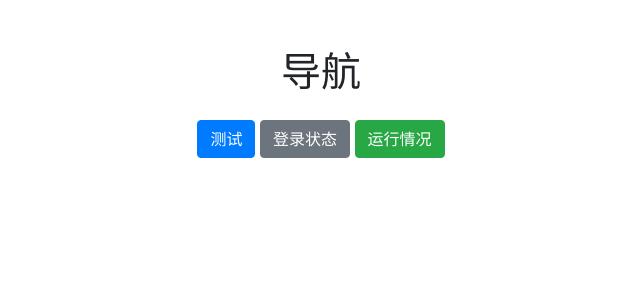
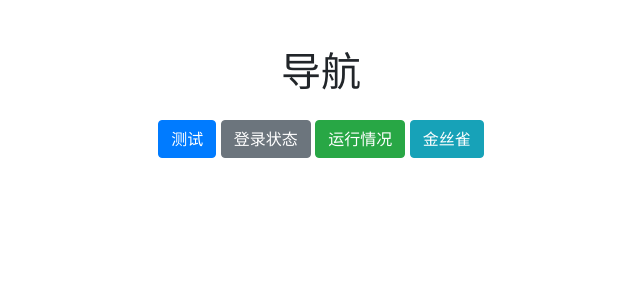
Before and after one commit to luke1879012/magnifier, a Python web app: template templates/index.html in a window 1280 px wide. Shown: the top 300 px of the page, without its empty margins (319-959 px from the left). Run offline with Jinja, Linux system fonts and the light colour scheme; the template is opened without the code that fills it, so the values that code supplies are empty; some libraries are stand-ins or nearby versions.

Commit message:
[优化] 首页增加跳转

```diff
--- a/templates/index.html
+++ b/templates/index.html
@@ -18,7 +18,7 @@
         <a href="/bar_test" class="btn btn-primary">测试</a>
         <a href="/login_status" class="btn btn-secondary">登录状态</a>
         <a href="/sche" class="btn btn-success">运行情况</a>
-<!--        <a href="/bar_test" class="btn btn-info">页面4</a>-->
+        <a href="/canary" class="btn btn-info">金丝雀</a>
 <!--        <a href="/bar_test" class="btn btn-warning">页面5</a>-->
 <!--        <a href="/bar_test" class="btn btn-danger">页面6</a>-->
     </div>
```
